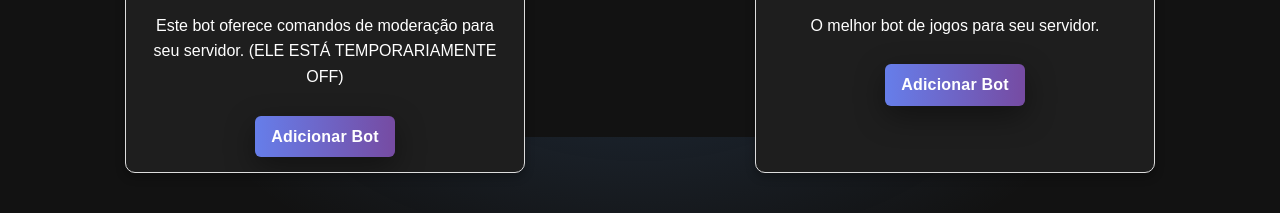
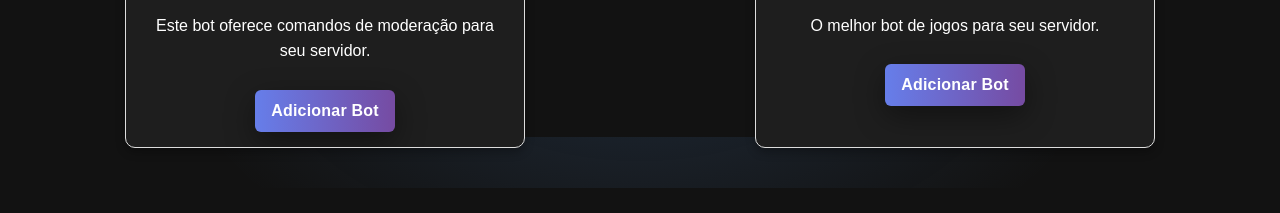
Before and after one commit to TheusGamePlay11/tgpcups-site, a plain HTML site: page bots.html in a window 1280 px wide. Shown: the part 663-876 px from the top of the page. After the commit the page ends 851 px from the top, so only its background shows below. Drawn offline with Linux system fonts and the light colour scheme.

Commit message:
Update bots.html

```diff
--- a/bots.html
+++ b/bots.html
@@ -156,7 +156,7 @@
     <section class="card">
       <img src="https://media.discordapp.net/attachments/1398790689096990832/1406063217389605036/Foto_Bot_de_Moderacao.jpg?ex=68a119ea&is=689fc86a&hm=5355fed93abad89c45bba7a21321b5e73214d8424acb238dc0f1e723188c163a&=&width=630&height=630" alt="Bot Exemplo">
       <h2>Bot de Moderação</h2>
-      <p>Este bot oferece comandos de moderação para seu servidor. (ELE ESTÁ TEMPORARIAMENTE OFF)</p>
+      <p>Este bot oferece comandos de moderação para seu servidor.</p>
       <a href="https://discord.com/oauth2/authorize?client_id=1398047413821902920" class="btn">Adicionar Bot</a>
     </section>
 
```
